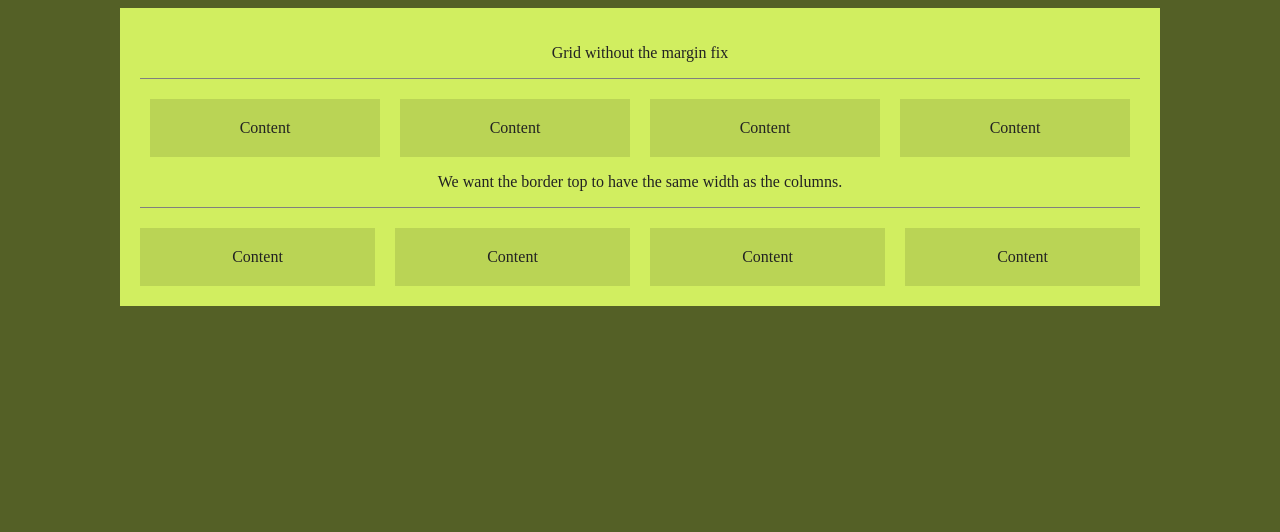
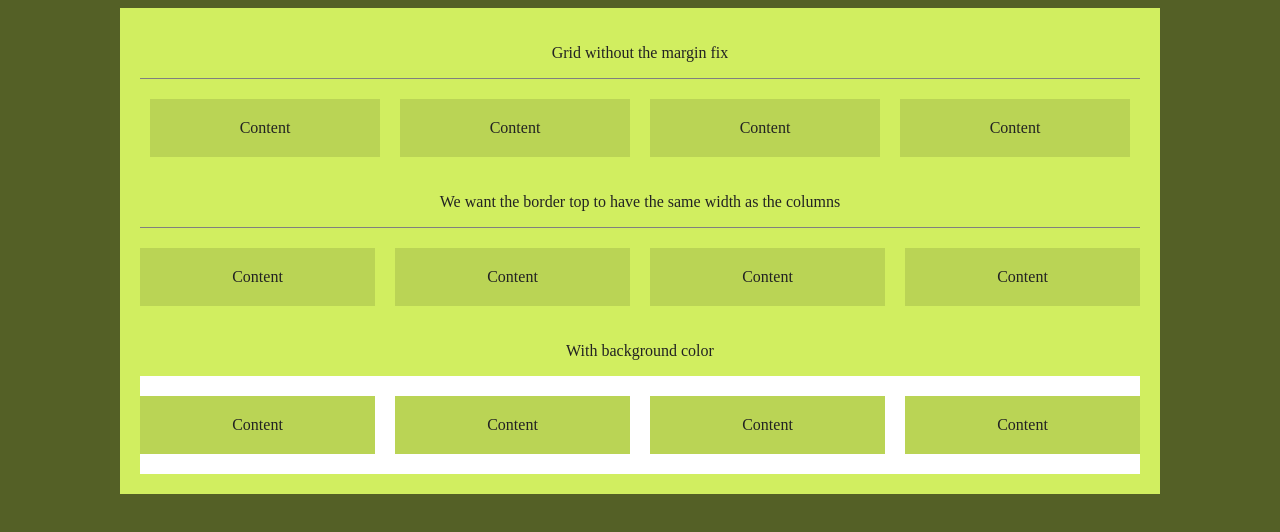
Before and after one commit to magnify/stuff, a plain HTML site: page zen-grid-margin-test.html in a window 1280 px wide. Drawn offline with Linux system fonts and the light colour scheme.

Commit message:
Added background example

```diff
--- a/sass/zen-grid-test.scss
+++ b/sass/zen-grid-test.scss
@@ -41,8 +41,21 @@ body {
   }
 }
 
+.grid-wrapper-fix-background {
+  clear: both;
+  overflow: hidden;
+
+  .background-wrapper {
+    background-color: #fff;
+    overflow: hidden;
+    margin-right: -10px;
+    margin-left: -10px;
+  }
+}
+
 %grid {
   margin-top: 20px;
+  margin-bottom: 20px;
 
   .content {
     background-color: #bad455;
--- a/zen-grid-margin-test.html
+++ b/zen-grid-margin-test.html
@@ -33,7 +33,7 @@
     </div>
   </div>
 
-  <p>We want the border top to have the same width as the columns.</p>
+  <p>We want the border top to have the same width as the columns</p>
 
   <div class="grid-wrapper-fix">
     <div class="grid-first">
@@ -60,5 +60,35 @@
       </div>
     </div>
   </div>
+
+  <p>With background color</p>
+
+  <div class="grid-wrapper-fix-background">
+    <div class="background-wrapper">
+      <div class="grid-first">
+        <div class="content">
+            Content
+        </div>
+      </div>
+
+      <div class="grid-second">
+        <div class="content">
+            Content
+        </div>
+      </div>
+
+      <div class="grid-third">
+        <div class="content">
+            Content
+        </div>
+      </div>
+
+      <div class="grid-fourth">
+        <div class="content">
+            Content
+        </div>
+      </div>
+    </div>
+  </div>
 </div>
 </html>
```
Also changed, not shown: css/zen-grid-test.css.
